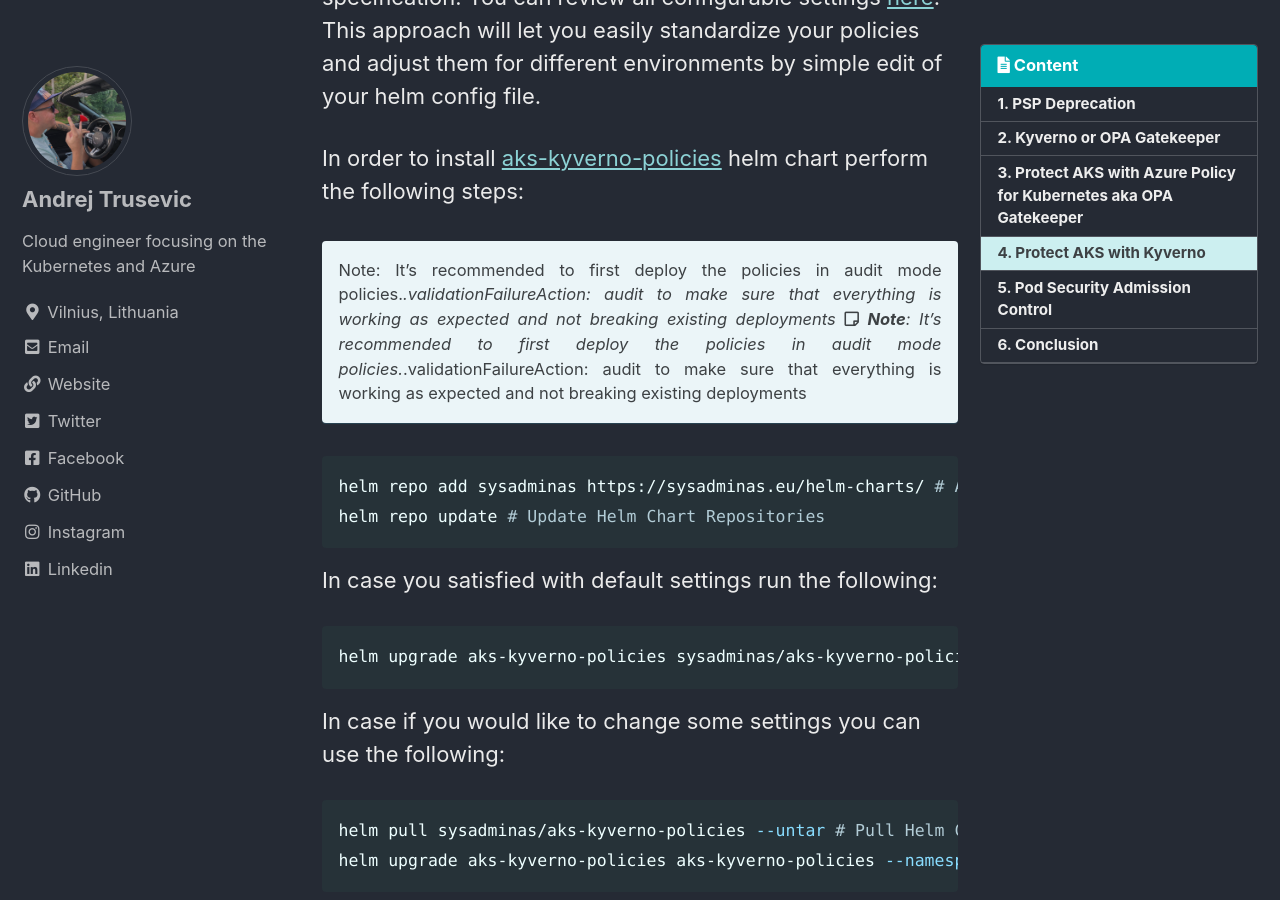
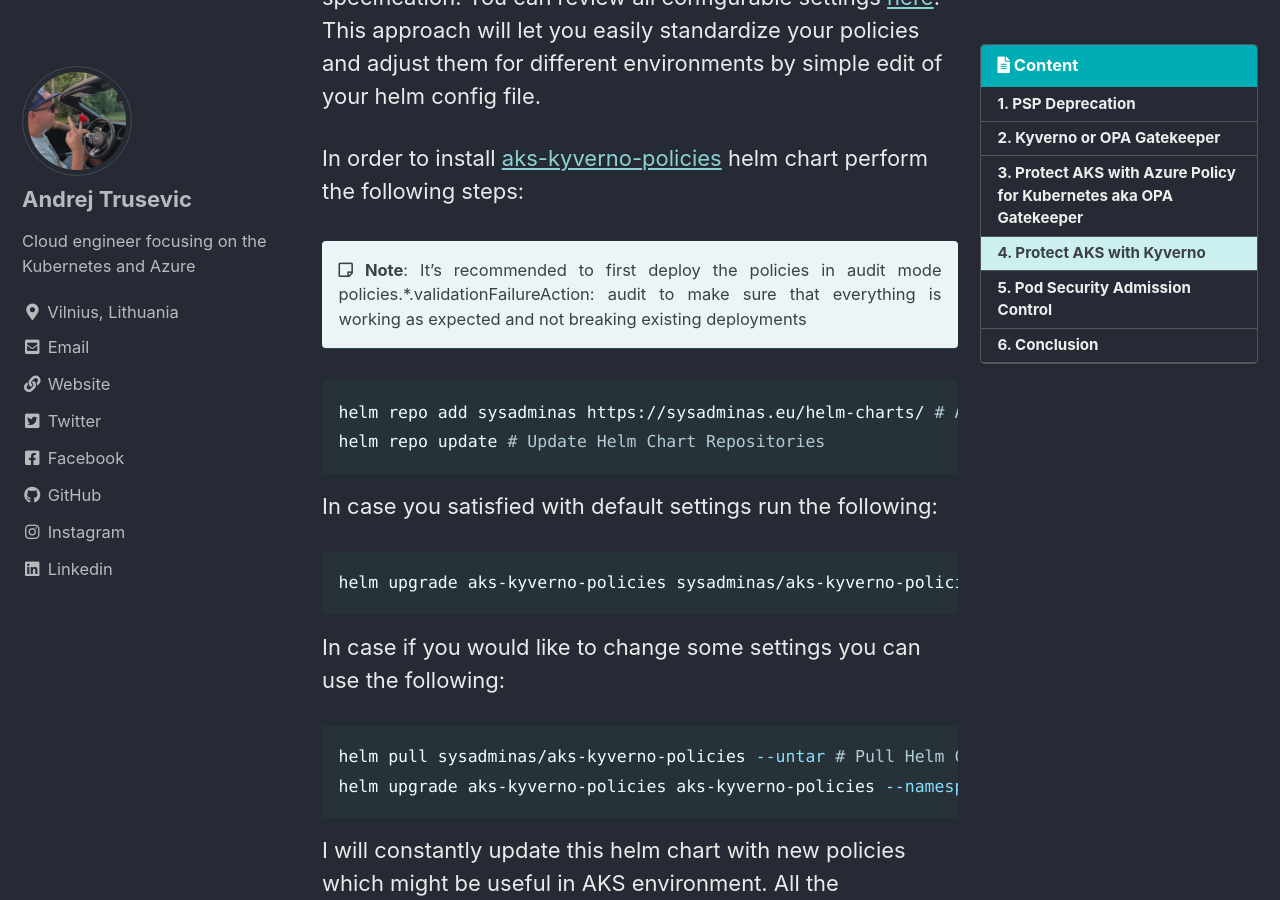
Before and after one commit to andriktr/andriktr.github.io, a Jekyll site: the page built from _posts/2021-11-24-Part-7-AKS.md, in a window 1280 px wide and 900 px high, scrolled down 12133 px. Built offline with Jekyll 4.4.1, drawn with Linux system fonts in a browser that asks for light colours; cached includes are drawn as plain includes; comment, search, counter and statistics services are not loaded.

```diff
--- a/_posts/2021-11-24-Part-7-AKS.md
+++ b/_posts/2021-11-24-Part-7-AKS.md
@@ -254,7 +254,6 @@
 
 In order to install [aks-kyverno-policies](https://github.com/andriktr/helm-charts/tree/main/charts/aks-kyverno-policies) helm chart perform the following steps:
 
-Note: It's recommended to first deploy the policies in audit mode policies.*.validationFailureAction: audit to make sure that everything is working as expected and not breaking existing deployments
 <i class="far fa-sticky-note"></i> **Note**: It's recommended to first deploy the policies in audit mode policies.*.validationFailureAction: audit to make sure that everything is working as expected and not breaking existing deployments
 {: .notice--info}
 {: .text-justify}
```
